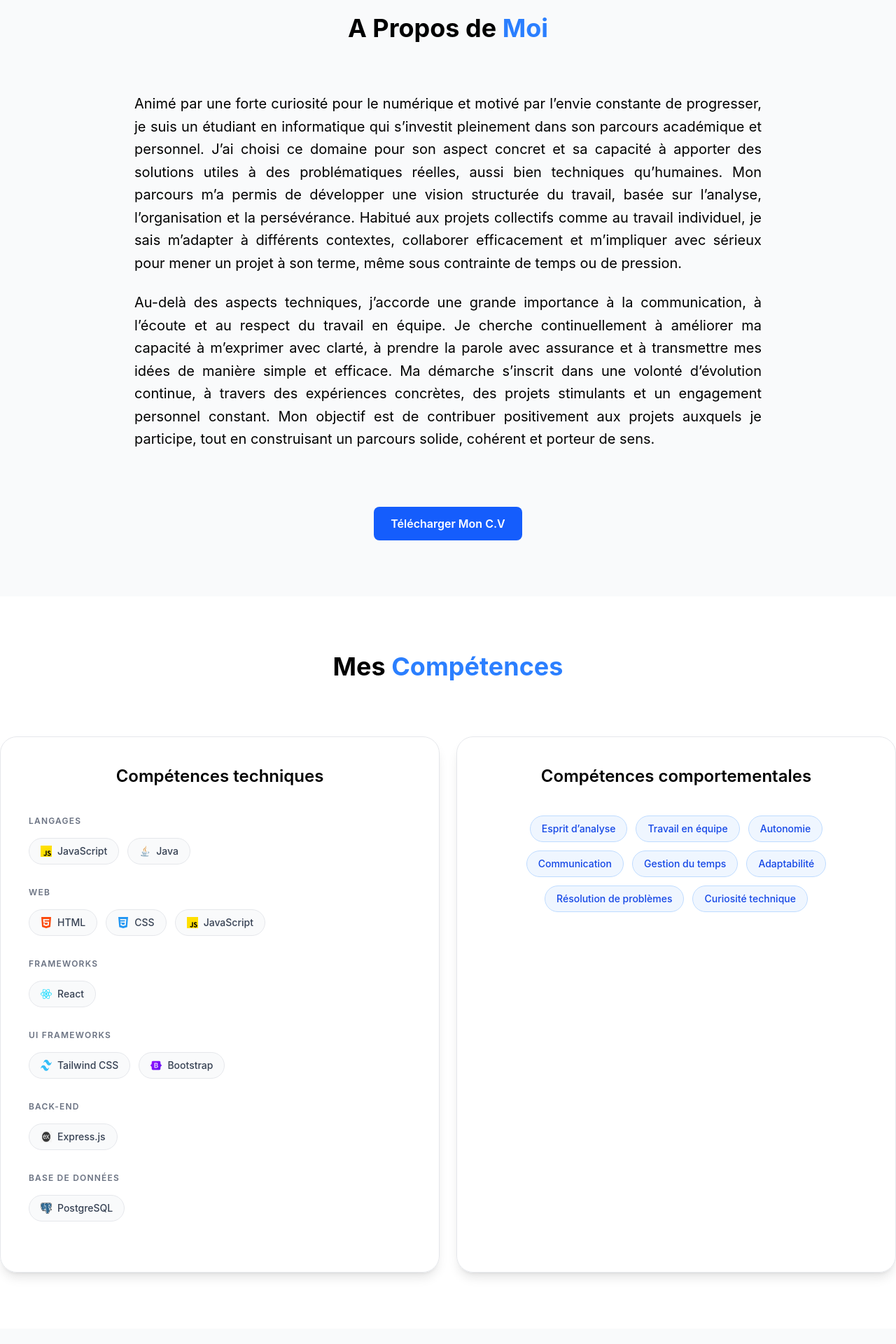
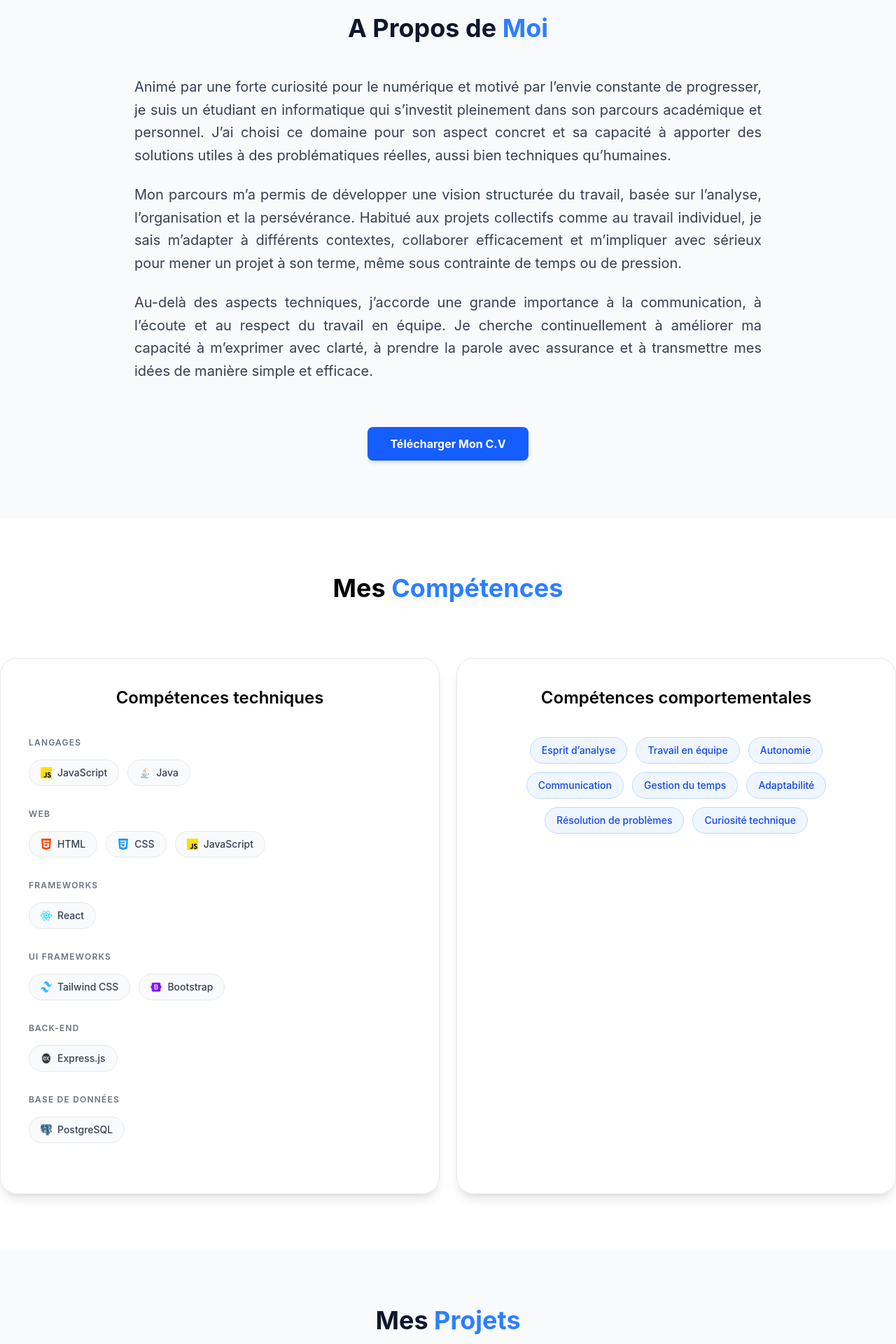
Before and after one commit to mandresy753/RANDRIANANTOANINA-Mandresy-Gaetan, a React (Vite) app: page / in a window 1280 px wide. Shown: the part 860-2780 px from the top of the page at 70% size. Built offline with nearby package versions, Linux system fonts and the light colour scheme.

Commit message:
feat: improve dark mode design

```diff
--- a/src/Pages/About.tsx
+++ b/src/Pages/About.tsx
@@ -1,53 +1,50 @@
 import { useInView } from "../hooks/useInView";
 
 function About() {
-  const {ref, isVisible} = useInView(0.3)
+  const { ref, isVisible } = useInView(0.2);
 
   return (
     <section
       id="about"
-      className={
-        `
-      w-full min-h-screen bg-gray-50 px-6 py-20 flex flex-col items-center gap-8 md:gap-12
-      dark:bg-[#1e293b]
-        transition-all duration-1500 ease-out
+      ref={ref}
+      className="w-full min-h-screen bg-gray-50 dark:bg-[#1e293b] px-6 py-20 flex flex-col items-center transition-colors duration-500 overflow-hidden"
+    >
+      <div
+        className={`max-w-4xl flex flex-col items-center gap-8 md:gap-12 transition-all duration-1000 ease-out
           ${isVisible ? "opacity-100 translate-y-0" : "opacity-0 translate-y-10"}
-      `
-      }
-
-      ref={ref}
+        `}
       >
-      <h2 className="text-3xl md:text-4xl font-bold mb-6 text-center
-       dark:text-slate-50">
-        A Propos de <span className="text-blue-500">Moi</span>
+        <h2 className="text-3xl md:text-4xl font-bold text-center text-slate-900 dark:text-slate-50">
+          A Propos de <span className="text-blue-500 dark:text-blue-400">Moi</span>
         </h2>
 
-      <div className="max-w-4xl flex flex-col gap-6">
-        <p className="text-base md:text-lg lg:text-xl text-justify leading-relaxed
-        dark:text-slate-300">
+        <div className="flex flex-col gap-6">
+          <p className="text-base md:text-lg lg:text-xl text-justify leading-relaxed text-gray-700 dark:text-slate-300">
             Animé par une forte curiosité pour le numérique et motivé par l’envie constante de progresser,
             je suis un étudiant en informatique qui s’investit pleinement dans son parcours académique et personnel.
             J’ai choisi ce domaine pour son aspect concret et sa capacité à apporter des solutions utiles à des problématiques réelles,
             aussi bien techniques qu’humaines.
+          </p>
 
+          <p className="text-base md:text-lg lg:text-xl text-justify leading-relaxed text-gray-700 dark:text-slate-300">
             Mon parcours m’a permis de développer une vision structurée du travail, basée sur l’analyse, l’organisation
             et la persévérance. Habitué aux projets collectifs comme au travail individuel, je sais m’adapter à différents contextes,
             collaborer efficacement et m’impliquer avec sérieux pour mener un projet à son terme, même sous contrainte de temps ou de pression.
           </p>
 
-        <p className="text-base md:text-lg lg:text-xl text-justify leading-relaxed
-        dark:text-slate-300">
+          <p className="text-base md:text-lg lg:text-xl text-justify leading-relaxed text-gray-700 dark:text-slate-300">
             Au-delà des aspects techniques, j’accorde une grande importance à la communication, à l’écoute et au respect du travail en équipe.
             Je cherche continuellement à améliorer ma capacité à m’exprimer avec clarté, à prendre la parole avec assurance et à transmettre mes idées de manière simple et efficace.
-
-          Ma démarche s’inscrit dans une volonté d’évolution continue, à travers des expériences concrètes, des projets stimulants et un engagement personnel constant.
-          Mon objectif est de contribuer positivement aux projets auxquels je participe, tout en construisant un parcours solide, cohérent et porteur de sens.
           </p>
         </div>
-
-      <button className="mt-8 bg-blue-600 hover:bg-blue-700 transition text-white font-semibold px-6 py-3 rounded-lg">
+        <button
+          className="mt-4 px-8 py-3 rounded-lg font-bold text-white transition-all duration-300
+                     bg-blue-600 hover:bg-blue-700 shadow-md hover:shadow-blue-500/20
+                     dark:bg-blue-500 dark:hover:bg-blue-400 active:scale-95"
+        >
           Télécharger Mon C.V
         </button>
+      </div>
     </section>
   );
 }
--- a/src/Pages/Projects.tsx
+++ b/src/Pages/Projects.tsx
@@ -6,8 +6,7 @@ const projects = [
   {
     name: "Web2 Expense Tracker",
     url: "https://github.com/Arnel-rah/web2-expense-tracker.git",
-      description:
-        "Application pour suivre les dépenses avec React et PostgeSQL en local",
+    description: "Application pour suivre les dépenses avec React et PostgeSQL en local",
     image: Tracker,
   },
   {
@@ -19,56 +18,71 @@ const projects = [
 ];
 
 function Projects() {
-  const cardRef = useInView<HTMLDivElement>(0.4)
-  const titleRef = useInView<HTMLHeadingElement>(0.3)
+  const cardRef = useInView<HTMLDivElement>(0.4);
+  const titleRef = useInView<HTMLHeadingElement>(0.3);
 
   return (
-    <section id="projects" className="w-full min-h-screen px-6 py-20 bg-gray-50
-    dark:bg-[#1e293b]">
-      <h2 className={`text-3xl md:text-4xl font-bold mb-12 text-center
-       dark:text-slate-50
-      duration-800
-        ${titleRef.isVisible? "opacity-100 translate-y-0" : "opacity-0 translate-y-10 translate-x-10 "}
-        `}
-        ref={titleRef.ref}>
-        Mes <span className="text-blue-500">Projets</span>
+    <section
+      id="projects"
+      className="w-full min-h-screen px-6 py-20 transition-colors duration-500
+                 bg-gray-50 dark:bg-[#1e293b]"
+    >
+      <h2
+        className={`text-3xl md:text-4xl font-bold mb-12 text-center duration-800 transition-all
+          ${titleRef.isVisible ? "opacity-100 translate-y-0" : "opacity-0 translate-y-10 translate-x-10"}
+          text-slate-900 dark:text-slate-50`}
+        ref={titleRef.ref}
+      >
+        Mes <span className="text-blue-500 dark:text-blue-400">Projets</span>
       </h2>
 
-      <div className={`flex flex-wrap justify-center gap-8
-        transtion-all duration-700 ease-out
-        ${cardRef.isVisible? "opacity-100 translate-y-0" : "opacity-0 translate-y-10 "}`}
-        ref={cardRef.ref}>
+      <div
+        className={`flex flex-wrap justify-center gap-8 transition-all duration-700 ease-out
+          ${cardRef.isVisible ? "opacity-100 translate-y-0" : "opacity-0 translate-y-10"}`}
+        ref={cardRef.ref}
+      >
         {projects.map((project) => (
           <div
             key={project.name}
-            className="
-              rounded-lg
-              shadow-lg
-              bg-white
-              transition-transform duration-300
-              hover:-translate-y-1 hover:shadow-2xl
-              flex flex-col
-              w-full sm:w-96
-            "
+            className="group flex flex-col w-full sm:w-96 rounded-2xl overflow-hidden
+                       transition-all duration-300 transform
+                       /* DESIGN CLAIR */
+                       bg-white shadow-lg border border-gray-200
+                       hover:shadow-2xl hover:-translate-y-2
+                       /* DESIGN SOMBRE */
+                       dark:bg-slate-800 dark:border-slate-700
+                       dark:shadow-[0_20px_50px_rgba(0,0,0,0.3)]
+                       dark:hover:border-blue-400/50"
           >
+            <div className="overflow-hidden bg-white dark:bg-slate-700/30">
               <img
                 src={project.image}
                 alt={project.name}
-              className="w-full h-64 object-contain"
+                className="w-full h-64 object-contain transition-transform duration-500
+                           group-hover:scale-110"
               />
+            </div>
 
-            <div className="p-4 flex flex-col flex-1
-            dark:bg-[#1f2937]">
-              <h3 className="font-semibold text-2xl mb-2  dark:text-slate-50">{project.name}</h3>
-              <p className="text-gray-700 text-base md:text-lg mb-4 flex-1
-              dark:text-slate-300">
+            <div className="p-6 flex flex-col flex-1">
+              <h3 className="font-bold text-2xl mb-2 text-slate-900 dark:text-slate-50">
+                {project.name}
+              </h3>
+
+              <p className="text-gray-700 dark:text-slate-300 text-base md:text-lg mb-6 flex-1">
                 {project.description}
               </p>
+
+              {/* Bouton GitHub */}
               <a
                 href={project.url}
                 target="_blank"
                 rel="noopener noreferrer"
-                className="mt-auto self-start px-4 py-2 bg-blue-500 text-white font-semibold rounded hover:bg-blue-600 transition"
+                className="mt-auto self-start px-5 py-2.5 rounded-lg font-semibold transition-all
+                           /* LIGHT */
+                           bg-blue-500 text-white hover:bg-blue-600
+                           /* DARK */
+                           dark:bg-blue-600 dark:hover:bg-blue-500 dark:text-white
+                           active:scale-95"
               >
                 Voir sur GitHub
               </a>
--- a/src/Pages/Skills.tsx
+++ b/src/Pages/Skills.tsx
@@ -82,6 +82,8 @@ function Skills() {
         className=
         {`"bg-white rounded-3xl p-10 shadow-lg border border-gray-200
           transition-all duration-800 ease-in
+          dark:bg-slate-900/50 dark:border-slate-800 dark:shadow-2xl
+           dark:backdrop-blur-xl
         ${hardSkillsRef.isVisible? "opacity-100 translate-x-0":"opacity-0 -translate-x-10" }`}>
           <h3 className="text-2xl font-semibold mb-10 text-center
            dark:text-slate-50">
@@ -99,7 +101,12 @@ function Skills() {
                 {category.skills.map((skill) => (
                   <li
                     key={skill.name}
-                    className="flex items-center gap-2 px-4 py-2 rounded-full bg-gray-50 border border-gray-200 text-sm font-medium text-gray-700 hover:border-blue-400 hover:text-blue-500 transition"
+                    className="flex items-center gap-2 px-4 py-2 rounded-full bg-gray-50 border border-gray-200 text-sm font-medium
+                     text-gray-700 hover:border-blue-400 hover:text-blue-500 transition
+                     dark:bg-slate-900 dark:border-slate-800 dark:text-slate-300
+                    dark:hover:border-sky-400 dark:hover:text-sky-400
+                    "
+
                   >
                     {skill.icon && (
                       <img
@@ -119,6 +126,8 @@ function Skills() {
         <div ref={softSkillsRef.ref}
         className={` rounded-3xl p-10 shadow-lg border border-gray-200
         transition-all duration-800 ease-in
+        dark:bg-slate-900/50 dark:border-slate-800 dark:shadow-2xl
+         dark:backdrop-blur-xl
         ${softSkillsRef.isVisible? "opacity-100  translate-x-0":"opacity-0 translate-x-10" }`} >
           <h3 className="text-2xl font-semibold mb-10 text-center
            dark:text-slate-50">
@@ -129,7 +138,10 @@ function Skills() {
             {softSkills.map((skill) => (
               <li
                 key={skill.name}
-                className="px-4 py-2 rounded-full bg-blue-50 border border-blue-200 text-sm font-medium text-blue-700 hover:bg-blue-100 transition"
+                className="px-4 py-2 rounded-full bg-blue-50 border
+                border-blue-200 text-sm font-medium text-blue-700 hover:bg-blue-100 transition
+                dark:bg-slate-900 dark:border-slate-800 dark:text-slate-300
+              dark:hover:border-sky-400 dark:hover:text-sky-400"
               >
                 {skill.name}
               </li>
```
Lines whose indentation alone changed are shown as unchanged.
